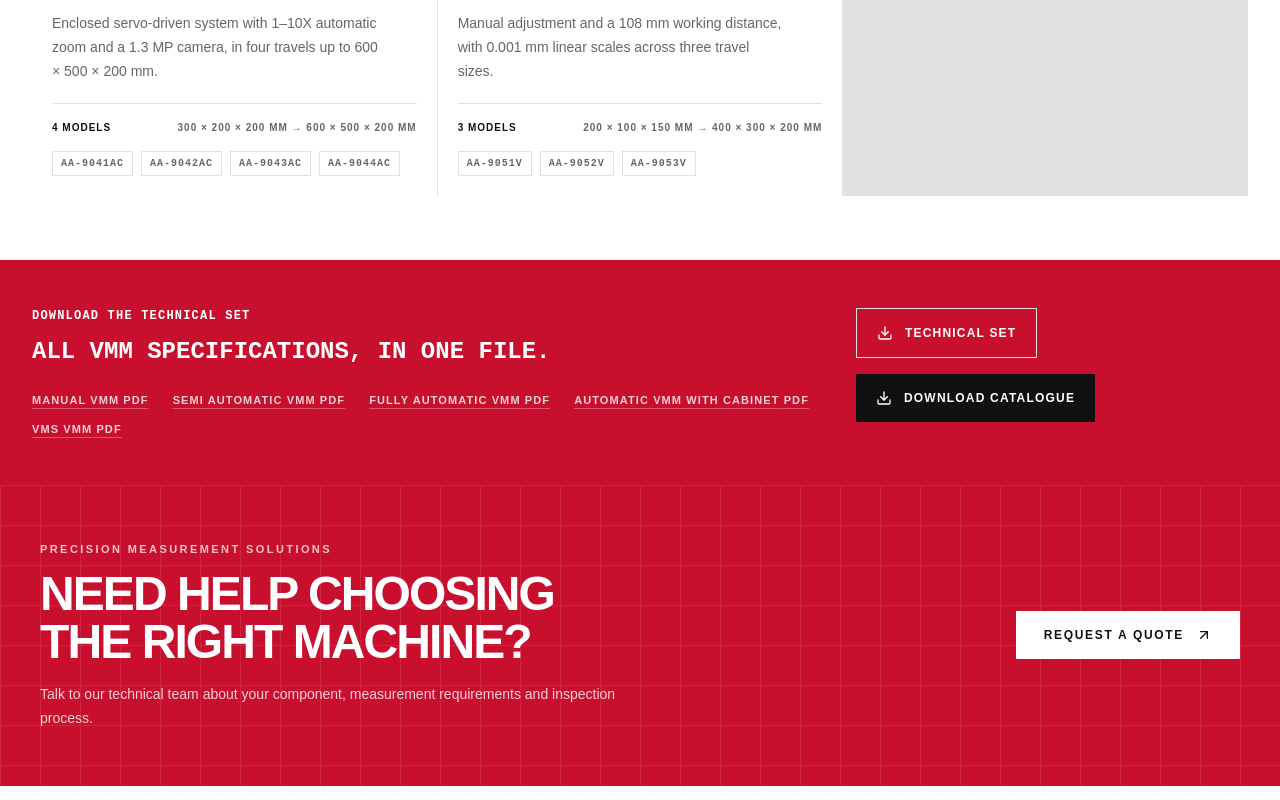
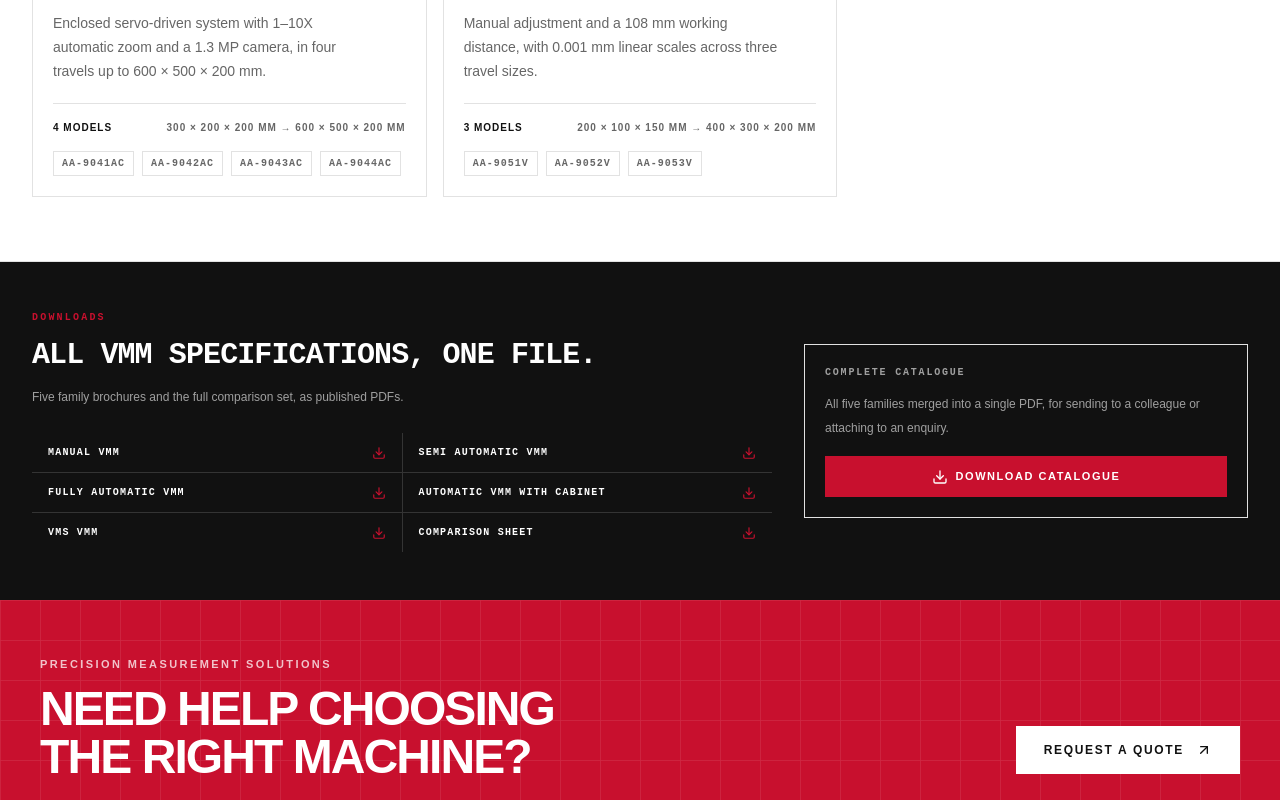
Before and after one commit to Mayur180/armatech-associates, a Next.js app: page /products in a window 1280 px wide. Shown: the part 1569-2369 px from the top of the page. Built offline with nearby package versions, Linux system fonts and the light colour scheme; no server answers.

Commit message:
Fix catalogue grid hole and merge the download band into the technical system
Bordered cards stop filter results leaving a grey empty cell, and the
downloads section now sits on a dark strip so it no longer blends into the
red footer CTA as one empty band.

```diff
--- a/app/products/products-browser.tsx
+++ b/app/products/products-browser.tsx
@@ -97,12 +97,12 @@ export default function ProductsBrowser() {
             PRODUCT GRID
         ================================= */}
 
-        <div className="mt-8 grid gap-px bg-border md:grid-cols-2 lg:grid-cols-3">
+        <div className="mt-8 grid gap-4 md:grid-cols-2 lg:grid-cols-3">
           {filtered.map((product) => (
             <Link
               key={product.slug}
               href={`/products/${product.slug}`}
-              className="group bg-background p-5"
+              className="group border border-border bg-background p-5 transition-colors hover:border-primary"
             >
               {/* PRODUCT IMAGE */}
               <div className="relative flex aspect-[4/3] items-center justify-center overflow-hidden bg-secondary">
@@ -169,50 +169,65 @@ export default function ProductsBrowser() {
           DOWNLOAD CATALOGUE SECTION
       ================================= */}
 
-      <section className="bg-primary px-5 py-12 text-primary-foreground lg:px-8">
-        <div className="mx-auto flex max-w-7xl flex-col gap-6 md:flex-row md:items-start md:justify-between">
+      <section className="border-t border-border bg-foreground text-background">
+        <div className="mx-auto grid max-w-7xl gap-8 px-5 py-10 lg:grid-cols-[1.25fr_0.75fr] lg:items-center lg:px-8 lg:py-12">
           <div>
-            <p className="font-mono text-xs font-bold uppercase tracking-widest">
-              Download the technical set
+            <p className="font-mono text-[10px] font-bold uppercase tracking-[0.22em] text-primary">
+              Downloads
             </p>
-            <h2 className="mt-3 font-mono text-2xl font-bold uppercase">
-              All VMM specifications, in one file.
+            <h2 className="mt-3 font-mono text-2xl font-bold uppercase tracking-[-0.03em] sm:text-3xl">
+              All VMM specifications, one file.
             </h2>
+            <p className="mt-3 max-w-xl text-xs leading-6 text-background/60">
+              Five family brochures and the full comparison set, as published
+              PDFs.
+            </p>
 
-            <div className="mt-6 flex flex-wrap gap-x-6 gap-y-3">
+            <div className="mt-6 grid gap-px bg-background/15 sm:grid-cols-2">
               {products.map((product) => (
                 <a
                   key={product.slug}
                   href={product.brochure}
                   target="_blank"
                   rel="noreferrer"
-                  className="text-[11px] font-bold uppercase tracking-widest text-primary-foreground/80 underline decoration-primary-foreground/30 underline-offset-4 transition hover:text-primary-foreground"
+                  className="group flex items-center justify-between gap-3 bg-foreground px-4 py-3 transition-colors hover:bg-neutral-900"
                 >
-                  {product.name} PDF
+                  <span className="font-mono text-[10px] font-bold uppercase tracking-[0.12em]">
+                    {product.name}
+                  </span>
+                  <Download className="size-3.5 shrink-0 text-primary" />
                 </a>
               ))}
+
+              <a
+                href="/Pdf/Comparison_vmm.pdf"
+                target="_blank"
+                rel="noreferrer"
+                className="group flex items-center justify-between gap-3 bg-foreground px-4 py-3 transition-colors hover:bg-neutral-900"
+              >
+                <span className="font-mono text-[10px] font-bold uppercase tracking-[0.12em]">
+                  Comparison sheet
+                </span>
+                <Download className="size-3.5 shrink-0 text-primary" />
+              </a>
             </div>
           </div>
 
-          <div className="flex flex-wrap gap-4">
+          <div className="border border-background/20 p-5">
+            <p className="font-mono text-[10px] font-bold uppercase tracking-[0.18em] text-background/60">
+              Complete catalogue
+            </p>
+            <p className="mt-3 text-xs leading-6 text-background/60">
+              All five families merged into a single PDF, for sending to a
+              colleague or attaching to an enquiry.
+            </p>
             <a
-              href="/Pdf/Comparison_vmm.pdf"
-              download="Comparison_VMM.pdf"
+              href="/Pdf/VMM_merged.pdf"
               target="_blank"
               rel="noreferrer"
-              className="inline-flex items-center gap-3 border border-primary-foreground/40 px-5 py-4 text-xs font-bold uppercase tracking-widest text-primary-foreground transition hover:bg-primary-foreground hover:text-primary"
+              className="mt-4 flex w-full items-center justify-center gap-2 bg-primary px-4 py-3 text-[11px] font-bold uppercase tracking-[0.14em] text-primary-foreground transition-colors hover:bg-primary/90"
             >
-              <Download className="size-4" /> Technical Set
-            </a>
-
-            <a
-              href="/Pdf/VMM_merged.pdf"
-              download="VMM_Merged.pdf"
-              target="_blank"
-              rel="noreferrer"
-              className="inline-flex items-center gap-3 bg-foreground px-5 py-4 text-xs font-bold uppercase tracking-widest text-background transition hover:bg-neutral-800"
-            >
-              <Download className="size-4" /> Download Catalogue
+              <Download className="size-4" /> Download catalogue
             </a>
           </div>
         </div>
```
